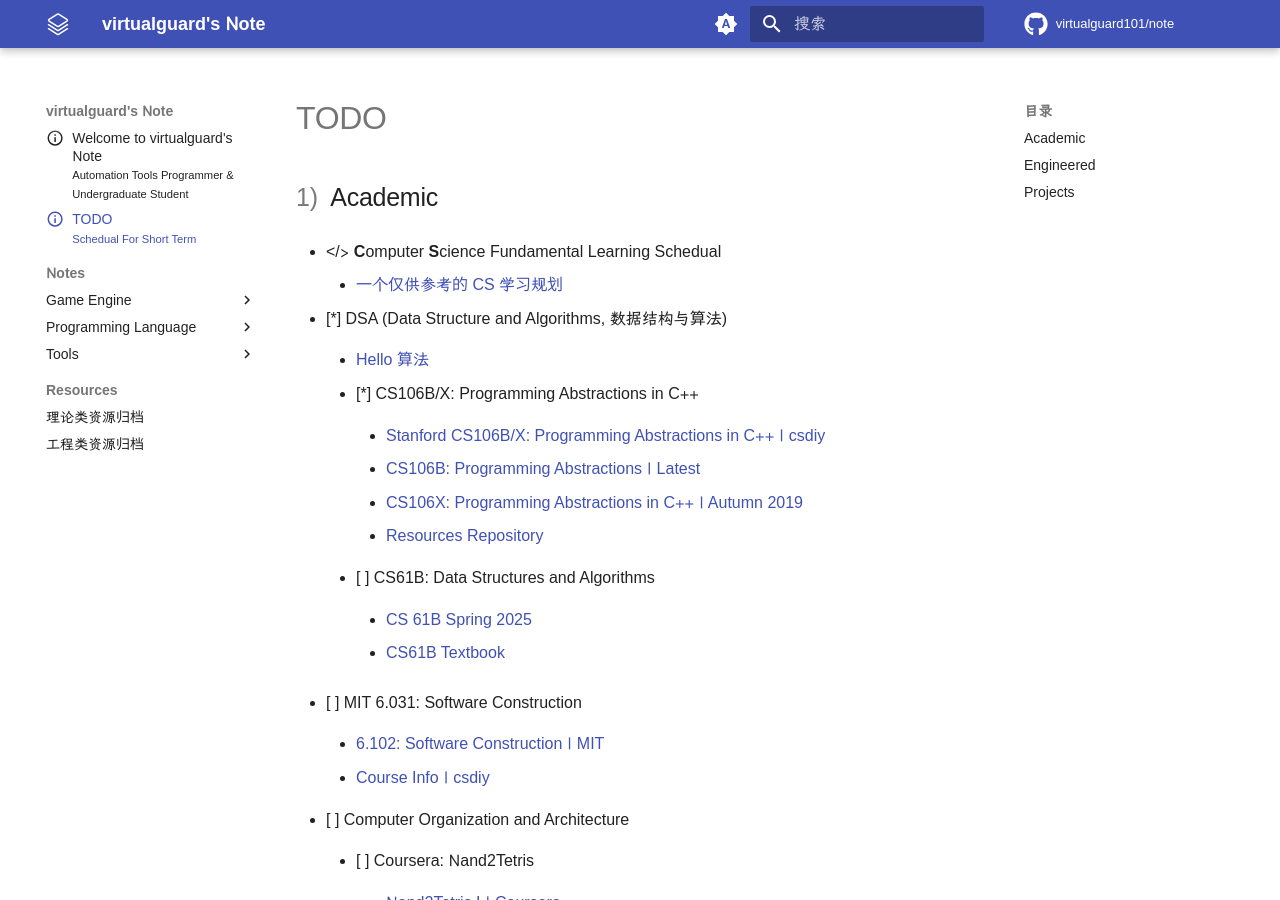
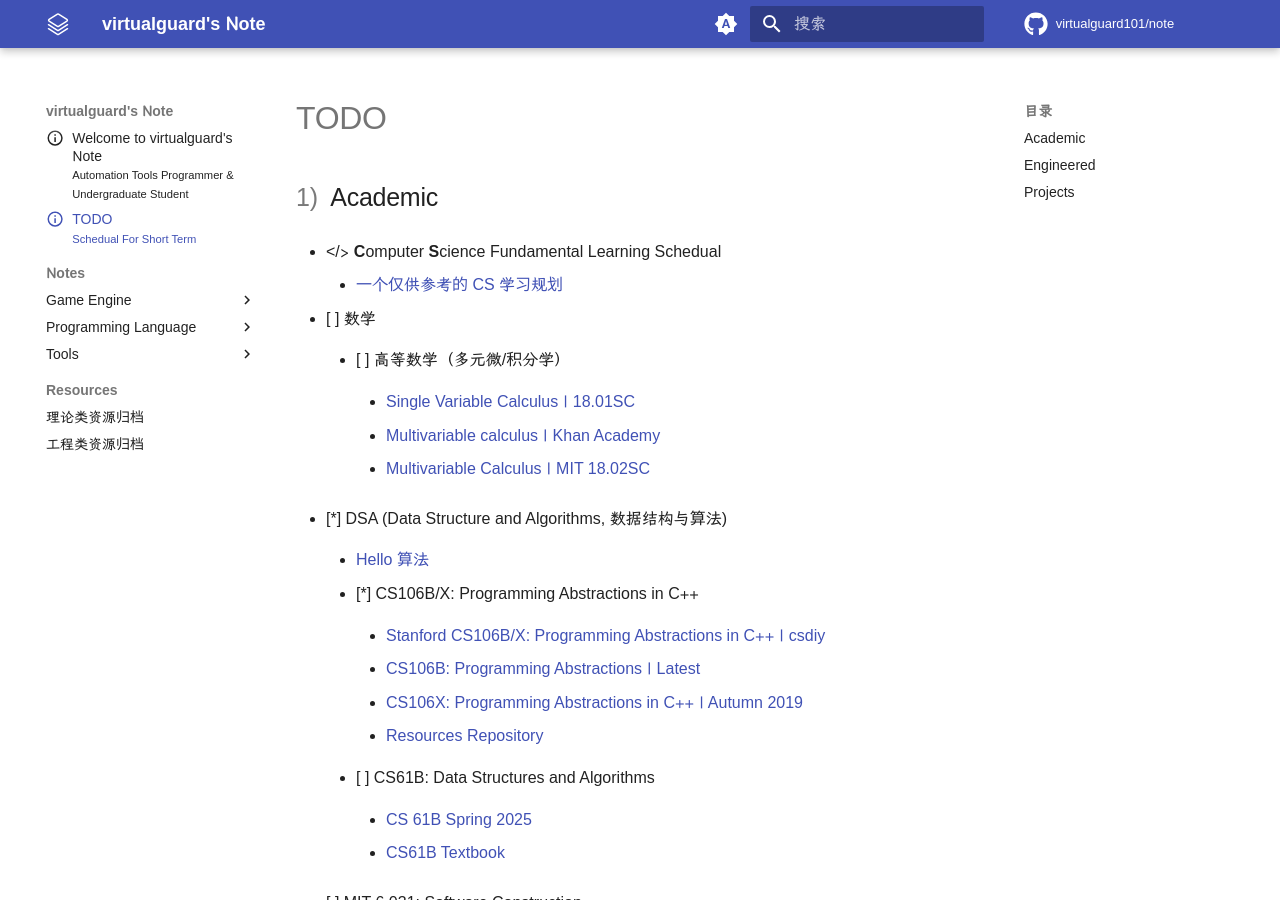
Before and after one commit to virtualguard101/note, an MkDocs documentation site: the page built from docs/TODO.md, in a window 1280 px wide and 900 px high. Built offline with MkDocs 1.6.1 and Material for MkDocs 9.7.7, drawn with Linux system fonts in a browser that asks for light colours; some web fonts are replaced; comment, search, counter and statistics services are not loaded.

Commit message:
Update TODO

```diff
--- a/docs/TODO.md
+++ b/docs/TODO.md
@@ -10,8 +10,15 @@ subtitle: Schedual For Short Term
 - </> **C**omputer **S**cience Fundamental Learning Schedual
     - [一个仅供参考的 CS 学习规划](https://csdiy.wiki/CS%E5%AD%A6%E4%B9%A0%E8%A7%84%E5%88%92/)
 
+- [ ] 数学
+    - [ ] 高等数学（多元微/积分学）
+        - [Single Variable Calculus | 18.01SC](https://ocw.mit.edu/courses/18-01sc-single-variable-calculus-fall-2010/)
+
+        - [Multivariable calculus | Khan Academy](https://www.khanacademy.org/math/multivariable-calculus)
+
+        - [Multivariable Calculus | MIT 18.02SC](https://ocw.mit.edu/courses/18-02sc-multivariable-calculus-fall-2010/)
+
 - [*] DSA (Data Structure and Algorithms, 数据结构与算法)
-
     - [Hello 算法](https://www.hello-algo.com/)
 
     - [*] CS106B/X: Programming Abstractions in C++
```
